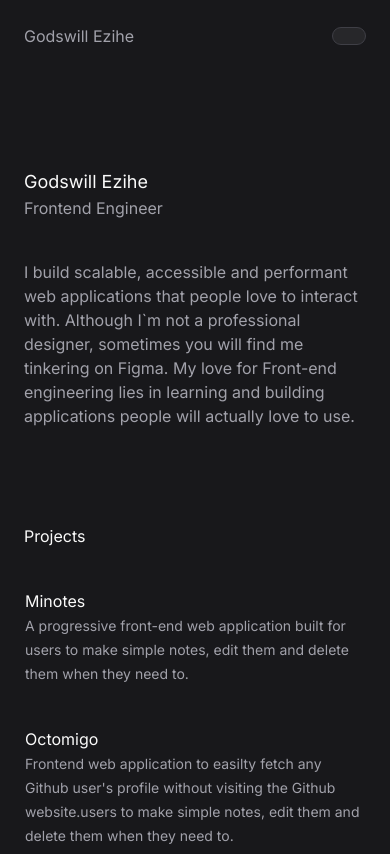
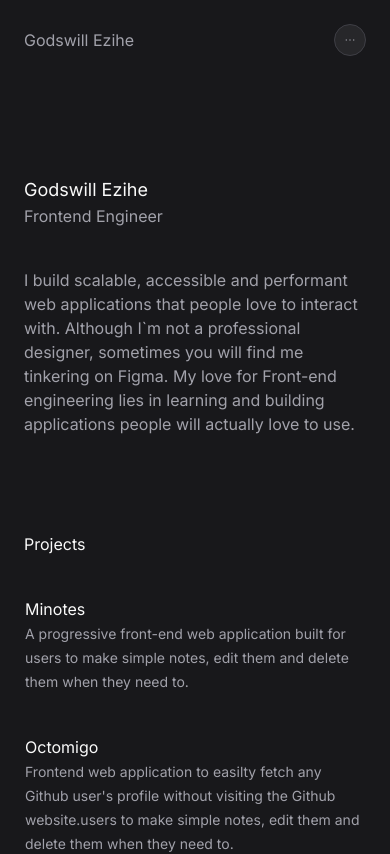
Before and after one commit to gzkdev/web-portfolio, a Next.js app: page / in a window 390 px wide. Shown: the top 854 px of the page. Built offline with nearby package versions, Linux system fonts and the light colour scheme.

Commit message:
update menu

```diff
--- a/components/menu.tsx
+++ b/components/menu.tsx
@@ -4,6 +4,7 @@ import { AnimatePresence, motion } from "framer-motion";
 import * as DropdownMenu from "@radix-ui/react-dropdown-menu";
 import { navLinks } from "@/constants";
 import Link from "next/link";
+import { PiDotsThree } from "react-icons/pi";
 
 const motionMenuVariant = {
   initial: { opacity: 0, scale: 0.9 },
@@ -17,8 +18,10 @@ export function Menu() {
         <motion.button
           whileTap={{ scale: 0.9 }}
           aria-label="toggle menu"
-          className="px-4 py-2 text-sm rounded-full bg-zinc-800 border border-zinc-700 hover:bg-zinc-800/50 hover:text-zinc-100 sm:hidden outline-none"
-        ></motion.button>
+          className="size-8 text-sm inline-flex items-center justify-center rounded-full bg-zinc-800 border border-zinc-700 hover:bg-zinc-800/50 hover:text-zinc-100 sm:hidden outline-none"
+        >
+          <PiDotsThree />
+        </motion.button>
       </DropdownMenu.Trigger>
 
       <DropdownMenu.Portal>
```
